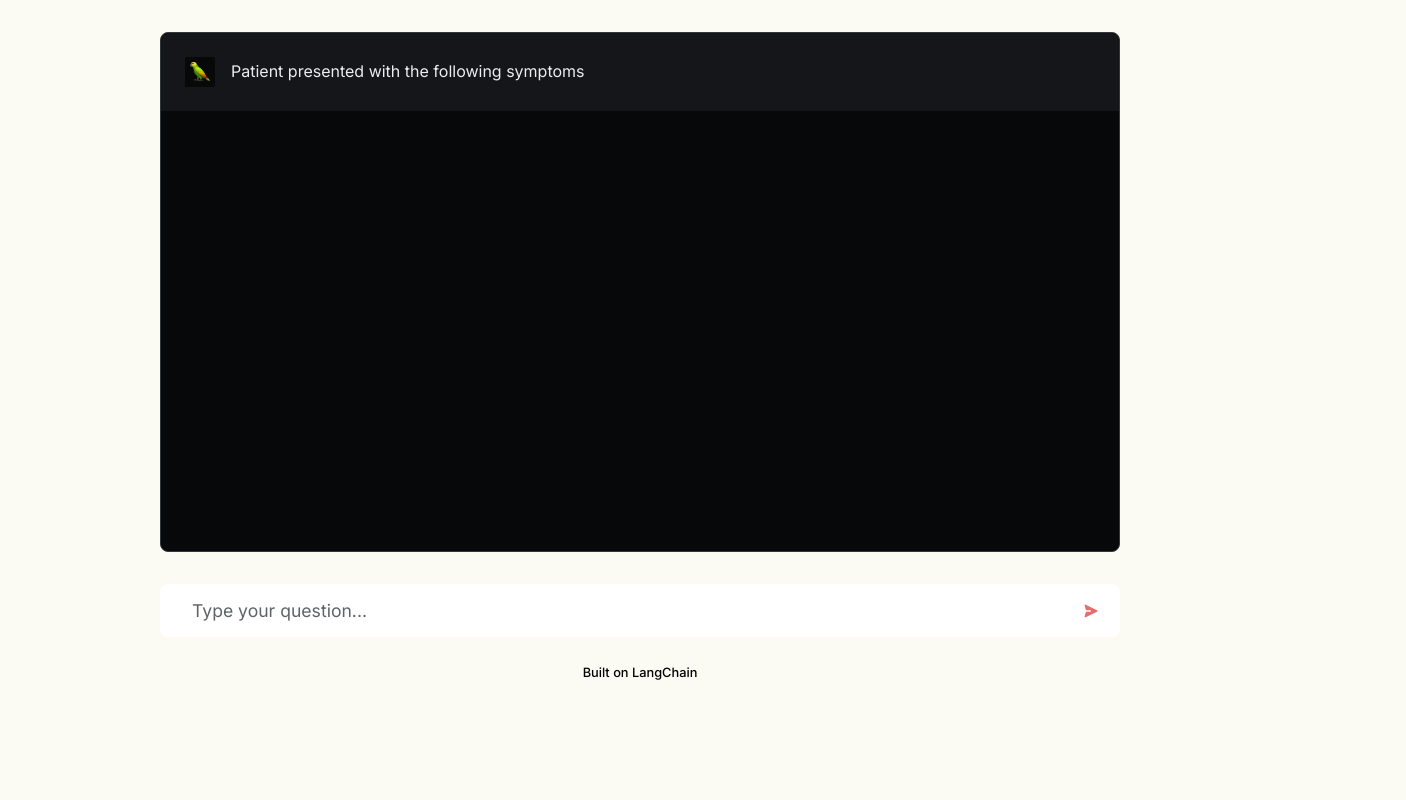
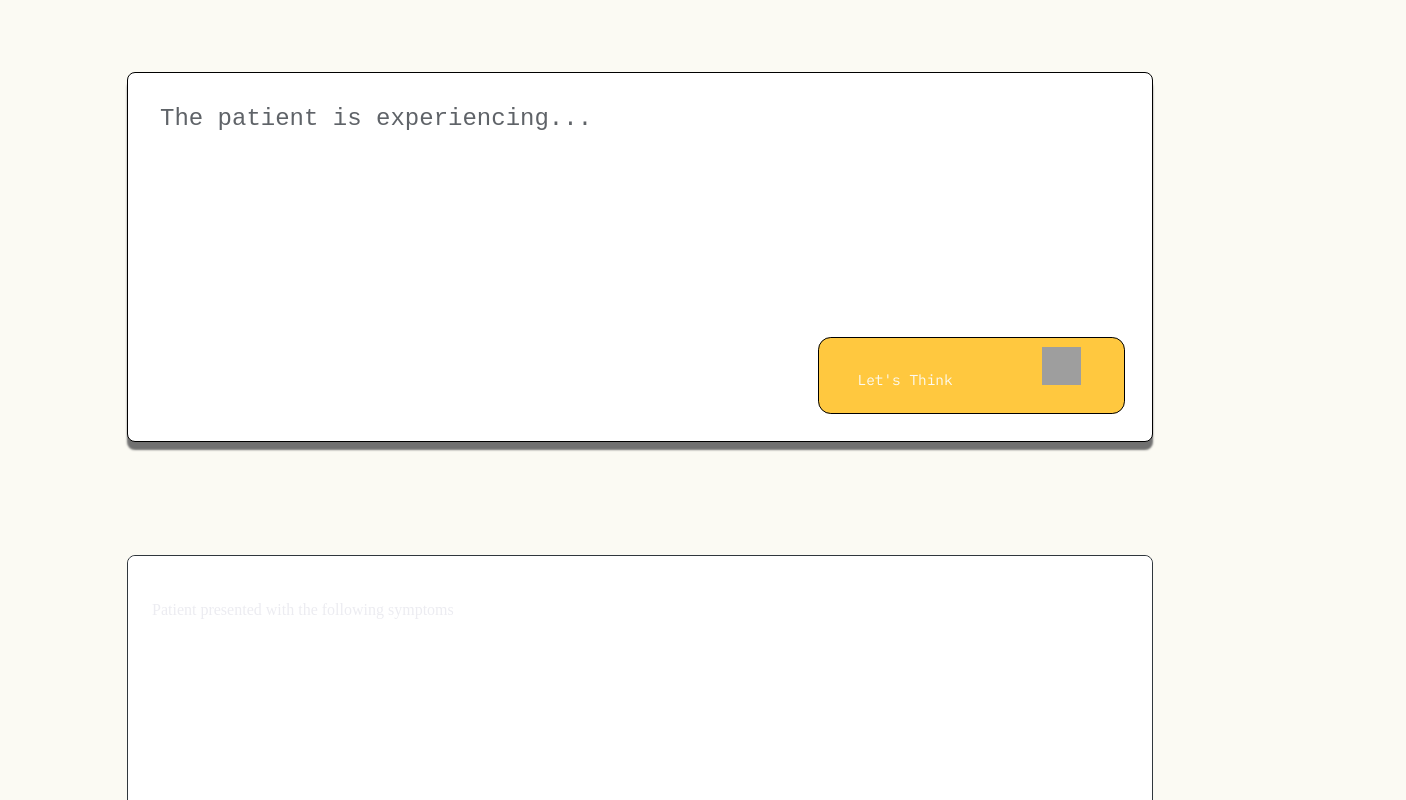
Before and after one commit to aneeshe/MedGPT-maybe, a Next.js app: page / in a window 1280 px wide. Shown: the top 800 px of the page, 1406 px wide, since content can reach past the window. Built offline with nearby package versions, Linux system fonts and the light colour scheme; grey boxes are pictures that could not be loaded.

Commit message:
Button and field appearance modifications

```diff
--- a/pages/index.js
+++ b/pages/index.js
@@ -5,6 +5,7 @@ import Image from "next/image";
 import ReactMarkdown from "react-markdown";
 import CircularProgress from "@mui/material/CircularProgress";
 import dynamic from "next/dynamic";
+import { style } from "@mui/system";
 
 // import chat from '/api/chatGPT'
 
@@ -118,12 +119,13 @@ export default function Home() {
   */
 
   return (
-    <div>
-      <Head name="newheader">
+    <main style={{ width: "100%" }}>
+      <div style={{ width: "100%" }}>
+        <Head className={styles.newheader}>
           <img
             style={{
-            width: 150,
-            height: 50,
+              width: "12vw",
+              height: "4vw",
               marginLeft: 20,
               marginTop: 20,
               backgroundColor: "#fbfaf3",
@@ -133,6 +135,59 @@ export default function Home() {
           <meta name="viewport" content="width=device-width, initial-scale=1" />
         </Head>
         <main className={styles.main}>
+          <div className={styles.center}>
+            <div className={styles.cloudform}>
+              <form onSubmit={handleSubmit}>
+                <textarea
+                  disabled={loading}
+                  onKeyDown={handleEnter}
+                  ref={textAreaRef}
+                  autoFocus={false}
+                  rows={1}
+                  maxLength={512}
+                  type="text"
+                  id="userInput"
+                  name="userInput"
+                  placeholder={
+                    loading
+                      ? "Waiting for response..."
+                      : "The patient is experiencing..."
+                  }
+                  value={userInput}
+                  onChange={(e) => setUserInput(e.target.value)}
+                  className={styles.textarea}
+                />
+                <button
+                  type="submit"
+                  disabled={loading}
+                  className={styles.generatebutton}
+                >
+                  {loading ? (
+                    <div className={styles.loadingwheel}>
+                      <text style={{ marginTop: "0.5rem" }}>Hmm....</text>
+                      <CircularProgress color="inherit" size={20} />{" "}
+                    </div>
+                  ) : (
+                    // Send icon SVG in input field
+                    <div>
+                      <text className={style.thinktext}>Let's Think</text>
+                      <img
+                        style={{
+                          width: "3vw",
+                          height: "3vw",
+                          marginLeft: "7vw",
+                          margintop: "-2vw",
+                        }}
+                        src={
+                          "https://drive.google.com/uc?id=18nQlzJDV4UG79M_LWxZzFiWuDeSLgMEa"
+                        }
+                      ></img>
+                    </div>
+                  )}
+                </button>
+              </form>
+            </div>
+          </div>
           <div className={styles.cloud}>
             <div ref={messageListRef} className={styles.messagelist}>
               {messages.map((message, index) => {
@@ -151,25 +206,6 @@ export default function Home() {
                     }
                   >
                     {/* Display the correct icon depending on the message type */}
-                  {message.type === "apiMessage" ? (
-                    <Image
-                      src="/parroticon.png"
-                      alt="AI"
-                      width="30"
-                      height="30"
-                      className={styles.boticon}
-                      priority={true}
-                    />
-                  ) : (
-                    <Image
-                      src="/usericon.png"
-                      alt="Me"
-                      width="30"
-                      height="30"
-                      className={styles.usericon}
-                      priority={true}
-                    />
-                  )}
                     <div className={styles.markdownanswer}>
                       {/* Messages are being rendered in Markdown format */}
                       <ReactMarkdown linkTarget={"_blank"}>
@@ -181,58 +217,14 @@ export default function Home() {
               })}
             </div>
           </div>
-        <div className={styles.center}>
-          <div className={styles.cloudform}>
-            <form onSubmit={handleSubmit}>
-              <textarea
-                disabled={loading}
-                onKeyDown={handleEnter}
-                ref={textAreaRef}
-                autoFocus={false}
-                rows={1}
-                maxLength={512}
-                type="text"
-                id="userInput"
-                name="userInput"
-                placeholder={
-                  loading ? "Waiting for response..." : "Type your question..."
-                }
-                value={userInput}
-                onChange={(e) => setUserInput(e.target.value)}
-                className={styles.textarea}
-              />
-              <button
-                type="submit"
-                disabled={loading}
-                className={styles.generatebutton}
-              >
-                {loading ? (
-                  <div className={styles.loadingwheel}>
-                    <CircularProgress color="inherit" size={20} />{" "}
-                  </div>
-                ) : (
-                  // Send icon SVG in input field
-                  <svg
-                    viewBox="0 0 20 20"
-                    className={styles.svgicon}
-                    xmlns="http://www.w3.org/2000/svg"
-                  >
-                    <path d="M10.894 2.553a1 1 0 00-1.788 0l-7 14a1 1 0 001.169 1.409l5-1.429A1 1 0 009 15.571V11a1 1 0 112 0v4.571a1 1 0 00.725.962l5 1.428a1 1 0 001.17-1.408l-7-14z"></path>
-                  </svg>
-                )}
-              </button>
-            </form>
+        </main>
       </div>
       <div className={styles.footer}>
-            <a
-              href="https://langchain.readthedocs.io/en/latest/"
-              target="_blank"
-            >
-              Built on LangChain
-            </a>
-          </div>
+        <h1 className={styles.footertext}>{"(C) CogniMate"}</h1>
+        <h1 className={styles.footertext}>
+          {"Demo Version, Use With Caution"}
+        </h1>
       </div>
     </main>
-    </div>
   );
 }
--- a/styles/Home.module.css
+++ b/styles/Home.module.css
@@ -1,15 +1,17 @@
+@import url("https://fonts.googleapis.com/css2?family=Inter:wght@100..900&display=swap");
+@import url("https://fonts.googleapis.com/css2?family=IBM+Plex+Mono:wght@100..900&display=swap");
+@import url("https://fonts.googleapis.com/css2?family=Comfortaa:wght@100..900&display=swap");
+
 .main {
   display: flex;
   flex-direction: column;
   justify-content: space-between;
   align-items: center;
   padding: 2rem;
-  background-color: #fbfaf3;
 }
 
 .newheader {
   width: auto;
-  background-color: #fbfaf3;
 }
 
 .header p {
@@ -31,7 +33,6 @@
 
 .navlogo {
   font-size: 1.25rem;
-  margin-left: 1rem;
 }
 
 .navlinks {
@@ -64,14 +65,16 @@
 .textarea {
   position: relative;
   resize: none;
-  font-size: 1.1rem;
-  padding: 1rem 2rem 1rem 2rem;
+  font-size: 1.5rem;
+  padding: 2rem 2rem 1rem 2rem;
+  height: 25vw;
   width: 75vw;
   border-radius: 0.5rem;
-  border: 0px solid #000000;
+  border: 1px solid #000000;
   background: #ffffff;
   color: #000000;
   outline: none;
+  box-shadow: 0px 8px 2px #707070;
 }
 
 .textarea:disabled {
@@ -83,14 +86,21 @@
 }
 
 .generatebutton {
-  position: absolute;
-  top: 0.87rem;
-  right: 1rem;
-  color: rgb(230, 109, 109);
-  background: none;
-  padding: 0.3rem;
-  border: none;
+  position: relative;
+  bottom: 8.5vw;
+  left: 54vw;
+  background-color: #ffc83f;
+  width: 24vw;
+  height: 6vw;
+  border: 1px solid #000000;
   display: flex;
+  border-radius: 1vw;
+  font-family: "IBM Plex Mono", sans-serif;
+  font-weight: 400;
+  color: #fbfaf3;
+  font-size: 0.9rem;
+  padding-top: 0.55rem;
+  padding-left: 3vw;
 }
 
 .loadingwheel {
@@ -108,7 +118,8 @@
 
 .generatebutton:hover {
   background: #3f68af;
-  border-radius: 0.2rem;
+  border-radius: 1vw;
+  transition: 0.08s;
 }
 
 .generatebutton:disabled {
@@ -132,9 +143,15 @@
 }
 
 .usermessage {
-  background: #070809;
+  background: #ffffff;
   padding: 1.5rem;
   color: #ececf1;
+}
+
+.thinktext {
+  font-family: "IBM Plex Mono", sans-serif;
+  font-weight: 300;
+  color: #ffffff;
 }
 
 .usermessagewaiting {
@@ -158,7 +175,7 @@
 }
 
 .apimessage {
-  background: #141619;
+  background: #ffffff;
   padding: 1.5rem;
   color: #ececf1;
   animation: fadein 0.5s;
@@ -205,7 +222,6 @@
 
 .boticon,
 .usericon {
-  margin-right: 1rem;
   border-radius: 0.1rem;
 }
 
@@ -225,9 +241,9 @@
 }
 
 .cloud {
-  width: 75vw;
-  height: 65vh;
-  background: #070809;
+  width: 80vw;
+  height: 60vh;
+  background: #ffffff;
   border-radius: 0.5rem;
   border: 1px solid #30373d;
   display: flex;
@@ -246,19 +262,23 @@
   opacity: 0.25;
 }
 
-.footer {
-  color: #1673d0;
-  font-size: 0.8rem;
-  margin: 1.5rem;
+.footertext {
+  font-size: 1rem;
+  color: #ffffff;
+  font-family: "IBM Plex Mono", sans-serif;
+  font-weight: 100;
 }
 
-.footer a {
-  font-weight: 500;
-  color: #000000;
-}
-
-.footer a:hover {
-  opacity: 0.8;
+.footer {
+  background-color: #1673d0;
+  display: flex;
+  flex-direction: row;
+  gap: 50rem;
+  row-gap: 15rem;
+  width: 110%;
+  margin-left: -0.5rem;
+  padding-left: 1rem;
+  margin-bottom: -1rem;
 }
 
 /* Mobile optimization */
@@ -289,11 +309,4 @@
   .markdownanswer code {
     white-space: pre-wrap !important;
   }
-
-  .footer {
-    font-size: 0.7rem;
-    width: 100%;
-    text-align: center;
-    background-color: #1673d0;
-  }
 }
--- a/styles/globals.css
+++ b/styles/globals.css
@@ -1,16 +1,24 @@
 @import url("https://fonts.googleapis.com/css2?family=Inter:wght@400;500&display=swap");
+@import url("https://fonts.googleapis.com/css2?family=IBM+Plex+Mono:wght@400;500&display=swap");
+@import url("https://fonts.googleapis.com/css2?family=Comfortaa:wght@400;500&display=swap");
 
-* {
+header {
   box-sizing: border-box;
   padding: 0;
   margin: 0;
   font-family: "Inter", sans-serif;
 }
 
+footer {
+  box-sizing: border-box;
+  padding: 0;
+  margin: 0;
+  font-family: "IBM Plex Mono", sans-serif;
+}
+
 html,
 body {
-  max-width: 100vw;
-  overflow-x: hidden;
+  overflow-x: show;
   background-color: #fbfaf3;
 }
 
```
Lines whose indentation alone changed are shown as unchanged.
